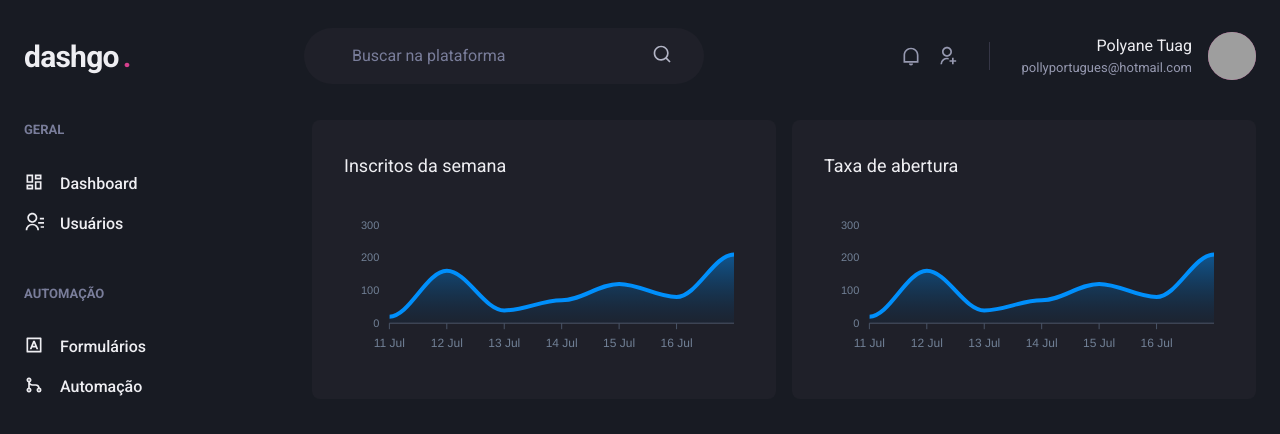
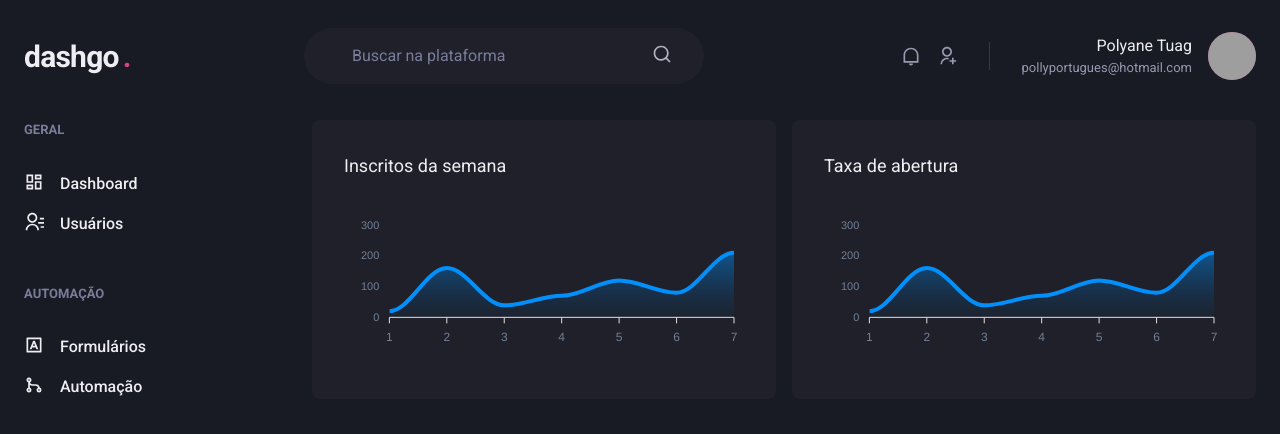
Before and after one commit to polyanetuag/dashgo, a Next.js app: page /dashboard in a window 1280 px wide. Shown: the top 434 px of the page. Built offline with nearby package versions, Linux system fonts and the light colour scheme; grey boxes are pictures that could not be loaded.

Commit message:
Correção xAxis

```diff
--- a/src/pages/dashboard.tsx
+++ b/src/pages/dashboard.tsx
@@ -26,7 +26,7 @@ const options = {
   tooltip: {
     enabled: false,
   },
-  xaxis: {
+  xAxis: {
     type: 'datetime',
     axisBorder: {
       color: theme.colors.gray[600]
```
